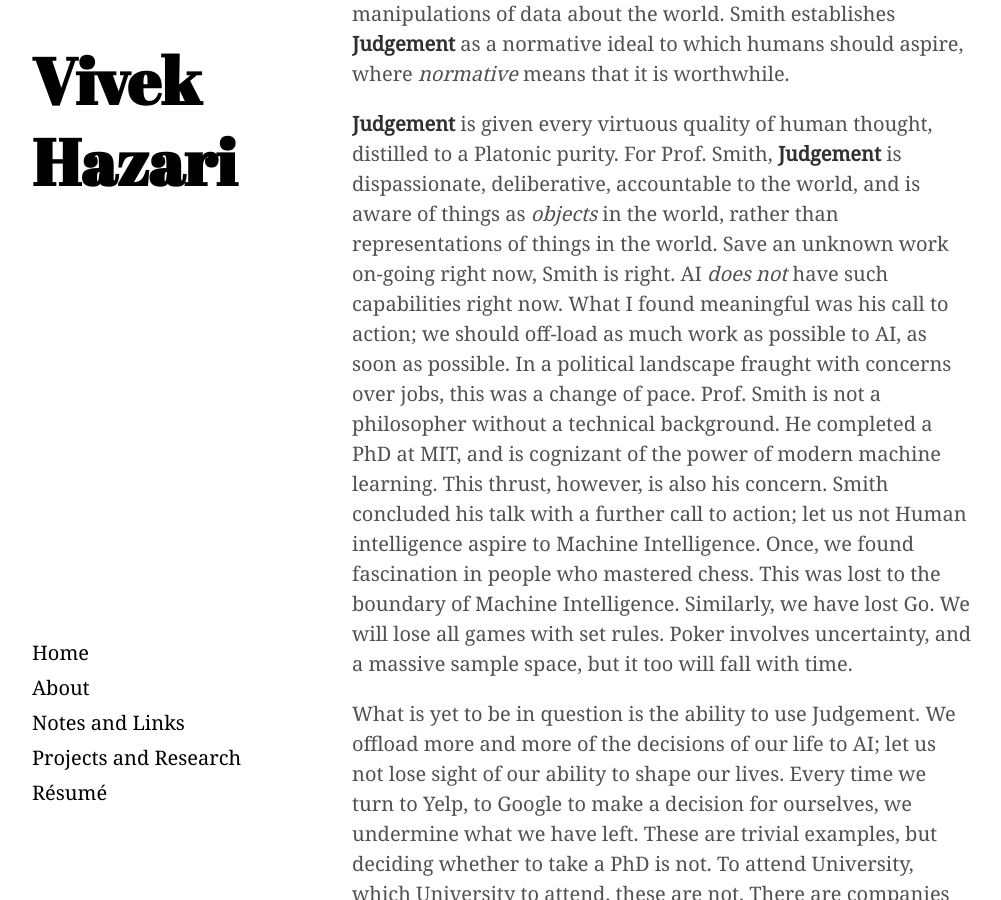
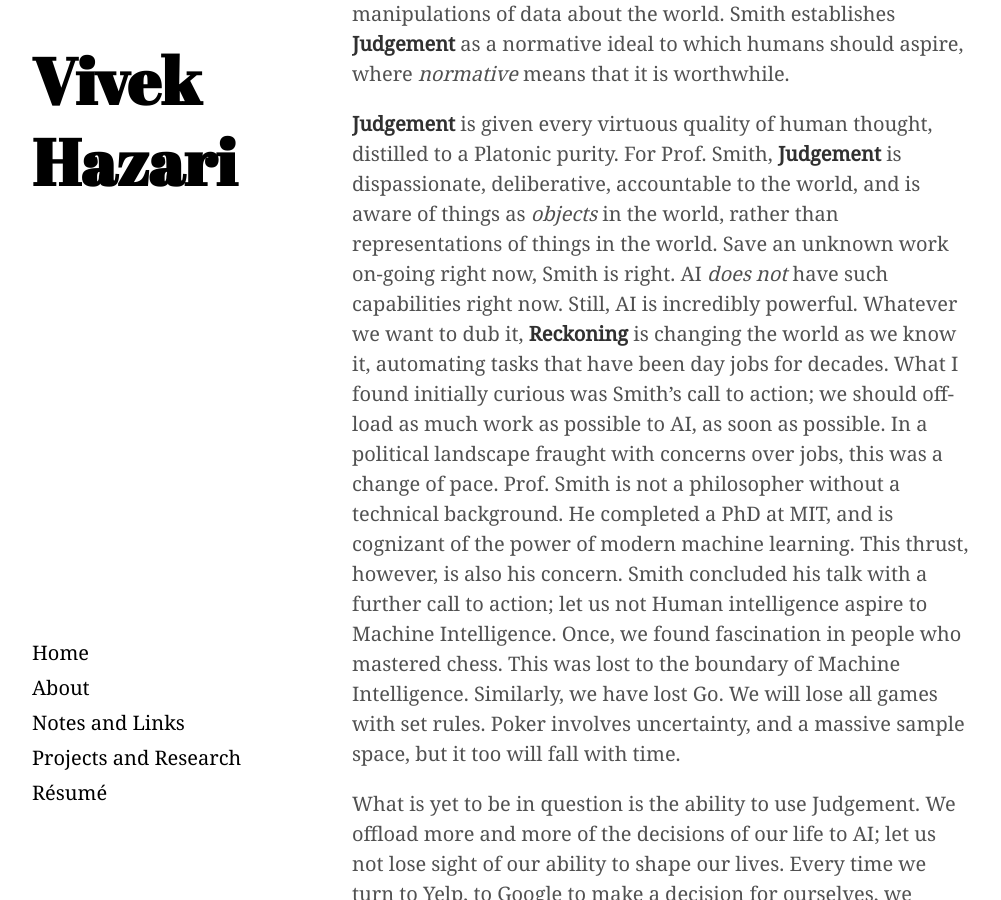
Before and after one commit to Vivekhaz/site_personal, a Jekyll site: the page built from _posts/2020-04-24-pursuit-of-one-one.md, in a window 1280 px wide and 900 px high, scrolled down 501 px. Shown: the whole window, without its empty margins (208-1209 px from the left). Built offline with Jekyll 4.4.1, drawn with Linux system fonts in a browser that asks for light colours.

Commit message:
updated blog

```diff
--- a/_posts/2020-04-24-pursuit-of-one-one.md
+++ b/_posts/2020-04-24-pursuit-of-one-one.md
@@ -9,7 +9,7 @@ While visiting at the University of Edinburgh, I had the opportunity to attend a
 
 Like many of my tech-minded peers, I'm optimistic about A.I., and excited by the revolution brought about by advances in machine learning right now. Prof. Smith presented a contrarian viewpoint; he provided an overview of *kinds of intelligence*, the differences between the kind people and AI have, along with two ideas, **Reckoning** and **Judgement** on how to distinguish between AI and people. Right now, AI excels at reckoning; calculated manipulations of data about the world. Smith establishes **Judgement** as a normative ideal to which humans should aspire, where *normative* means that it is worthwhile.
 
-**Judgement** is given every virtuous quality of human thought, distilled to a Platonic purity. For Prof. Smith, **Judgement** is dispassionate, deliberative, accountable to the world, and is aware of things as *objects* in the world, rather than representations of things in the world. Save an unknown work on-going right now, Smith is right. AI *does not* have such capabilities right now. What I found meaningful was his call to action; we should off-load as much work as possible to AI, as soon as possible. In a political landscape fraught with concerns over jobs, this was a change of pace. Prof. Smith is not a philosopher without a technical background. He completed a PhD at MIT, and is cognizant of the power of modern machine learning. This thrust, however, is also his concern. Smith concluded his talk with a further call to action; let us not Human intelligence aspire to Machine Intelligence. Once, we found fascination in people who mastered chess. This was lost to the boundary of Machine Intelligence. Similarly, we have lost Go. We will lose all games with set rules. Poker involves uncertainty, and a massive sample space, but it too will fall with time.
+**Judgement** is given every virtuous quality of human thought, distilled to a Platonic purity. For Prof. Smith, **Judgement** is dispassionate, deliberative, accountable to the world, and is aware of things as *objects* in the world, rather than representations of things in the world. Save an unknown work on-going right now, Smith is right. AI *does not* have such capabilities right now. Still, AI is incredibly powerful. Whatever we want to dub it, **Reckoning** is changing the world as we know it, automating tasks that have been day jobs for decades. What I found initially curious was Smith's call to action; we should off-load as much work as possible to AI, as soon as possible. In a political landscape fraught with concerns over jobs, this was a change of pace. Prof. Smith is not a philosopher without a technical background. He completed a PhD at MIT, and is cognizant of the power of modern machine learning. This thrust, however, is also his concern. Smith concluded his talk with a further call to action; let us not Human intelligence aspire to Machine Intelligence. Once, we found fascination in people who mastered chess. This was lost to the boundary of Machine Intelligence. Similarly, we have lost Go. We will lose all games with set rules. Poker involves uncertainty, and a massive sample space, but it too will fall with time.
 
 What is yet to be in question is the ability to use Judgement. We offload more and more of the decisions of our life to AI; let us not lose sight of our ability to shape our lives. Every time we turn to Yelp, to Google to make a decision for ourselves, we undermine what we have left. These are trivial examples, but deciding whether to take a PhD is not. To attend University, which University to attend, these are not. There are companies which try to offload these tasks from students, through surveys and learning algorithms. We should not let them, until we are comfortable handing the torch of **Judgement** off to GAI.
 
```
